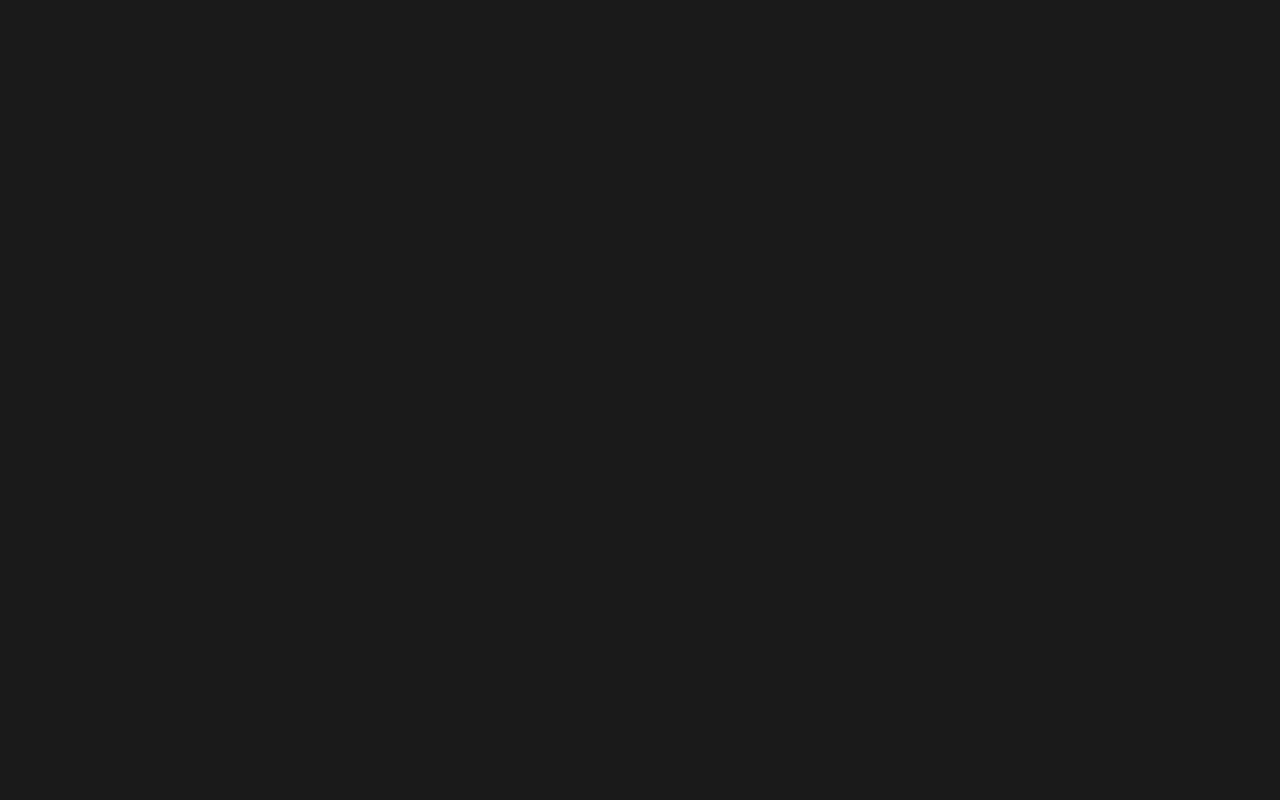
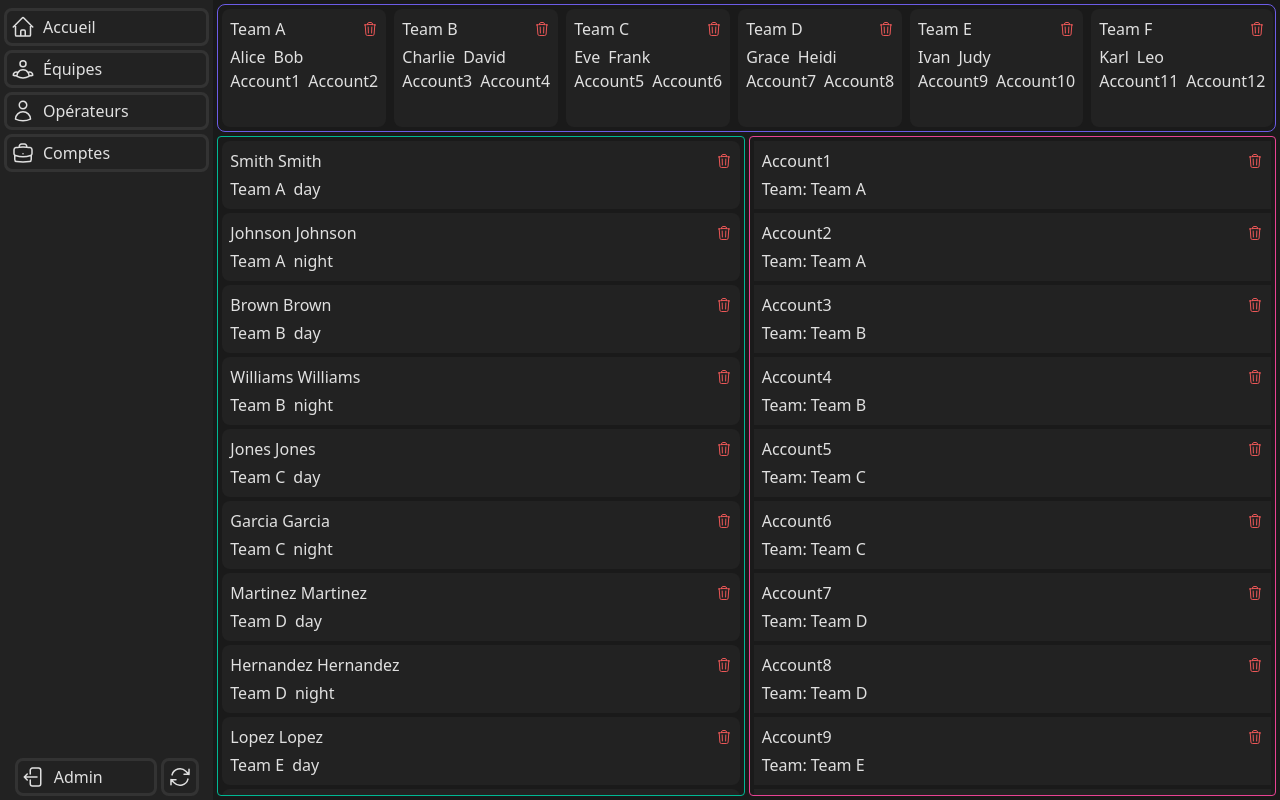
Before and after one commit to wallcreation/OPS-Front, a Vue app: page /admin in a window 1280 px wide. Before the commit this address had no page. Built offline with nearby package versions, Linux system fonts and the light colour scheme.

Commit message:
refactor: implement Admin and Operator layouts, restructure routing for AdminDashboard

```diff
--- /dev/null
+++ b/src/layouts/AdminLayout.vue
@@ -0,0 +1,10 @@
+<script setup>
+import { RouterView } from 'vue-router';
+import AdminSide from '@/components/AdminSide.vue'
+</script>
+<template>
+  <div class="flex h-screen">
+    <AdminSide class="w-1/6" />
+    <RouterView/>
+  </div>
+</template>
--- /dev/null
+++ b/src/layouts/OperatorLayout.vue
@@ -0,0 +1,12 @@
+<script setup>
+import AdminSide from '@/components/AdminSide.vue'
+</script>
+
+<template>
+  <div class="flex">
+    <AdminSide class="w-1/6 h-screen fixed top-0 left-0" />
+    <main class="ml-[16.666667%] w-5/6 p-4">
+      <slot />
+    </main>
+  </div>
+</template>
--- a/src/router/index.js
+++ b/src/router/index.js
@@ -1,6 +1,12 @@
 import { createRouter, createWebHistory } from 'vue-router'
+// layout
+import AdminLayout from '@/layouts/AdminLayout.vue'
+import OperatorLayout from '@/layouts/OperatorLayout.vue'
+// views
 import LoginView from '@/views/LoginView.vue'
 import AdminView from '@/views/AdminView.vue'
+import TeamView from '@/views/TeamView.vue'
+import AdminDashboard from '@/views/AdminDashboard.vue'
 
 const router = createRouter({
   history: createWebHistory(import.meta.env.BASE_URL),
@@ -15,9 +21,15 @@ const router = createRouter({
       component: LoginView,
     },
     {
-      path: '/admin/dashboard',
-      name: 'Dashboard',
-      component: AdminView,
+      path: '/admin/',
+      component: AdminLayout,
+      children : [
+        {
+          path: '',
+          name: 'admin-dashboard',
+          component: AdminDashboard
+        }
+      ]
     },
   ],
 })
--- /dev/null
+++ b/src/views/AdminDashboard.vue
@@ -0,0 +1,6 @@
+<script setup>
+import AdminDashboard from '@/components/AdminDashboard.vue'
+</script>
+<template>
+  <AdminDashboard class="h-screen" />
+</template>
--- /dev/null
+++ b/src/views/TeamView.vue
@@ -0,0 +1,8 @@
+<script setup>
+import AdminSide from '@/components/AdminSide.vue';
+</script>
+<template>
+    <div>
+        <AdminSide class="w-1/6"/>
+    </div>
+</template>
```
